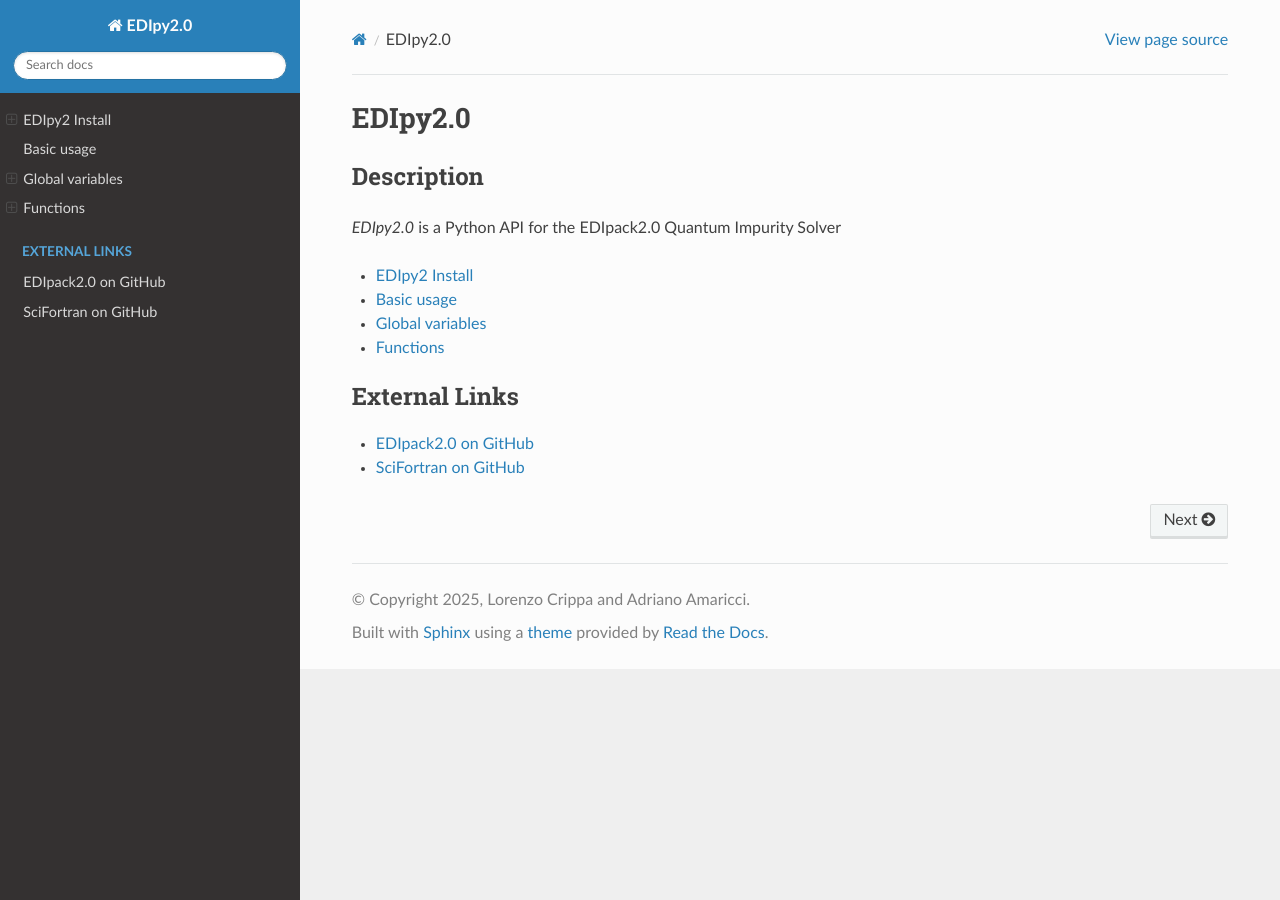
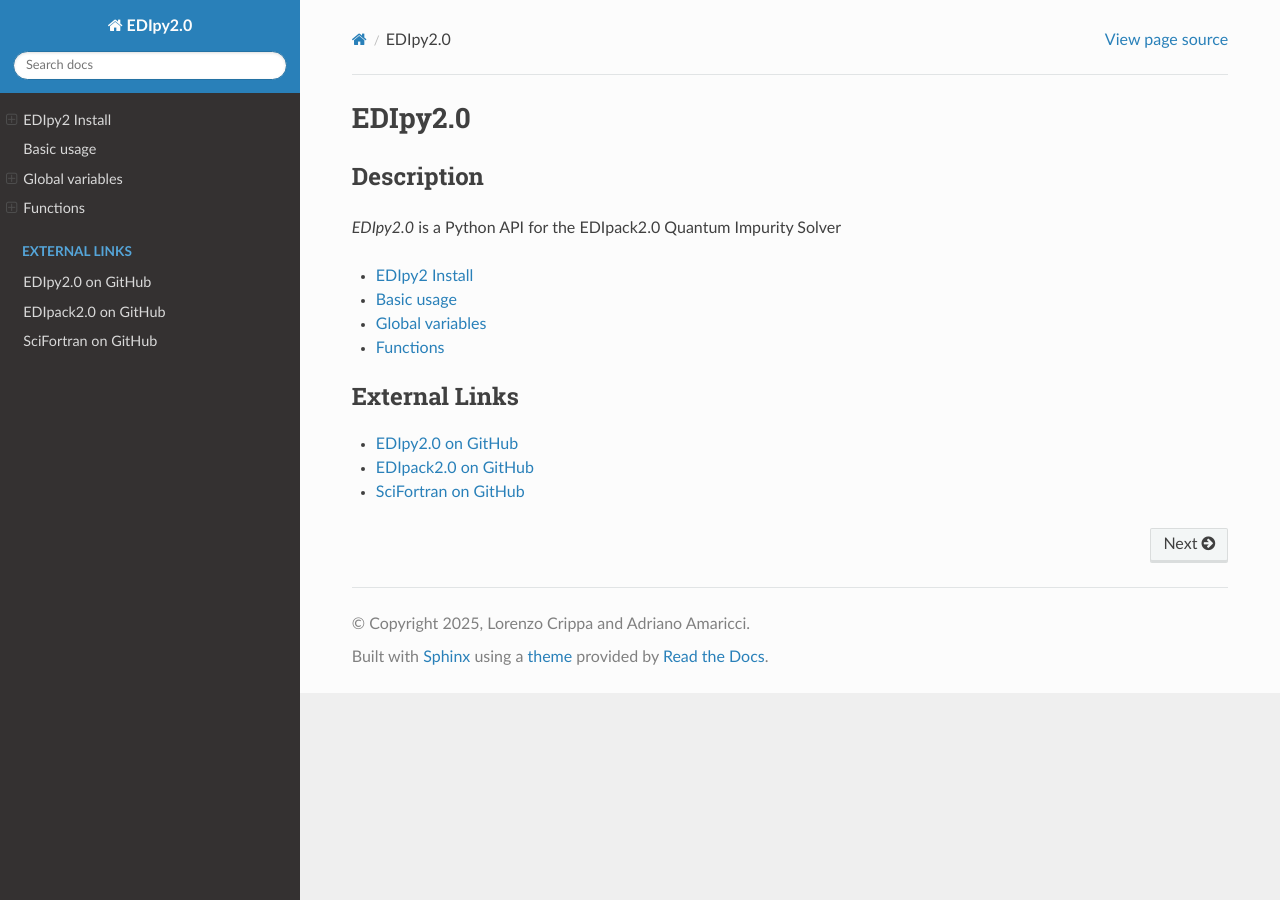
Before and after one commit to EDIpack/EDIpy2.0, a Sphinx documentation site: the page built from doc/index.rst, in a window 1280 px wide. Built offline with Sphinx 7.4.7 and the Read the Docs theme 3.1.0, drawn with Linux system fonts in a browser that asks for light colours; the version number is read from the project's files by our own code.

Commit message:
added github link

```diff
--- a/doc/index.rst
+++ b/doc/index.rst
@@ -24,5 +24,6 @@ Description
 .. toctree::
    :caption: External Links
 
+   EDIpy2.0 on GitHub <https://github.com/edipack/EDIpy2.0>
    EDIpack2.0 on GitHub <https://github.com/edipack/EDIpack2.0>
    SciFortran on GitHub <https://github.com/SciFortran/SciFortran>
```
